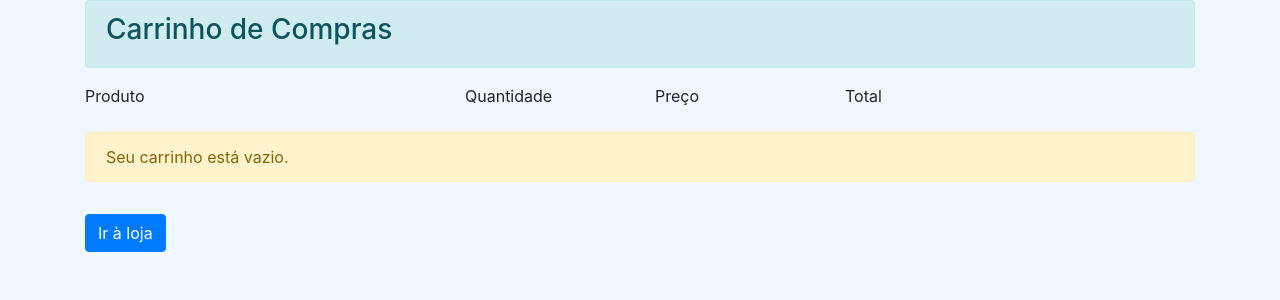
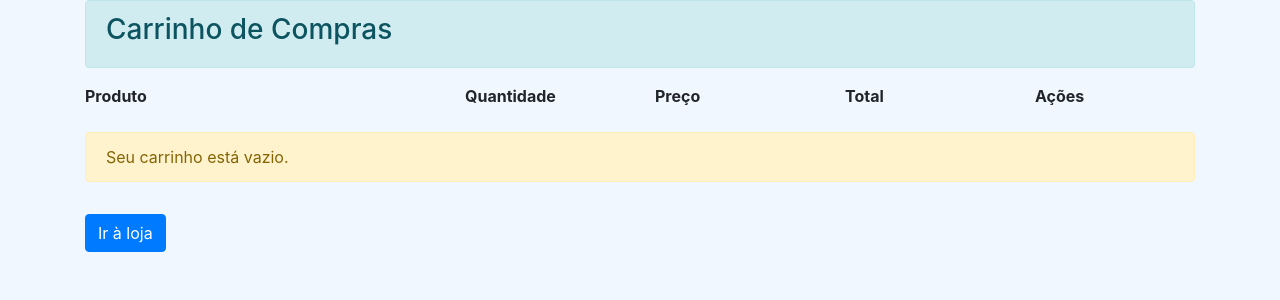
Before and after one commit to marcoantoniojs/ProgWeb2025, a Django app: page /carrinho/ in a window 1280 px wide. Shown: the part 56-356 px from the top of the page. Run offline with Django 4.2, Linux system fonts and the light colour scheme; parts of the project's set-up code (start-up, migrations or seed data) failed here and were passed over; some libraries are stand-ins or nearby versions.

Commit message:
aula 26 - trabalhando com Carrinho + alterações

```diff
--- a/Loja/loja/templates/carrinho/carrinho-listar.html
+++ b/Loja/loja/templates/carrinho/carrinho-listar.html
@@ -1,38 +1,59 @@
 {% extends 'base.html' %}
 {% load static %}
+
 {% block title %}Carrinho{% endblock %}
+
 {% block styles %}
 <link rel="stylesheet" href="{% static 'css/home.css' %}">
 {% endblock %}
+
 {% block content %}
 <div id="content">
     <div class="container">
         <div class="alert alert-info">
             <h3>Carrinho de Compras</h3>
         </div>
+
         <div class="row">
-            <a class="col-md-4">Produto</a> <a class="col-md-2">Quantidade</a> <a
-class="col-md-2">Preço</a> <a class="col-md-2">Total</a> </div>
+            <div class="col-md-4"><strong>Produto</strong></div>
+            <div class="col-md-2"><strong>Quantidade</strong></div>
+            <div class="col-md-2"><strong>Preço</strong></div>
+            <div class="col-md-2"><strong>Total</strong></div>
+            <div class="col-md-2"><strong>Ações</strong></div>
+        </div>
+
         {% if itens %}
             {% for item in itens %}
-        <div class="row">
-            <a class="col-md-4"> {{ item.produto.Produto }}</a>
-            <a class="col-md-2"> {{ item.quantidade }}</a>
-            <a class="col-md-2">R$ {{ item.preco|floatformat:2 }}</a>
-            <a class="col-md-2">R$ {{ item.total }}</a>
-            <a class="col-md-2"> <form method="POST" action="{% url 'remover_carrinhoitem' item.id
-                %}" style="display:inline;"> {% csrf_token %} <button type="submit" class="btn
-                btn-danger">Excluir</button> </form> </a>
+                <div class="row mt-2">
+                    <div class="col-md-4">{{ item.produto.Produto }}</div>
+                    <div class="col-md-2">{{ item.quantidade }}</div>
+                    <div class="col-md-2">R$ {{ item.preco|floatformat:2 }}</div>
+                    <div class="col-md-2">R$ {{ item.total }}</div>
+
+
+                    <div class="col-md-2">
+                        <form method="POST" action="{% url 'remover_carrinhoitem' item.id %}" style="display:inline;">
+                            {% csrf_token %}
+                            <button type="submit" class="btn btn-danger btn-sm">Excluir</button>
+                        </form>
+                    </div>
                 </div>
             {% endfor %}
-    <h5 class="mt-4">Total: R$ {{ carrinho.total|floatformat:2 }}</h3>
+
+            <h5 class="mt-4">Total: R$ {{ carrinho.total|floatformat:2 }}</h5>
+
             <div class="mt-4">
                 <a href="{% url 'home' %}" class="btn btn-secondary">Voltar à loja</a>
                 <a href="{% url 'confirmar_carrinho' %}" class="btn btn-success">Finalizar Compra</a>
             </div>
+
         {% else %}
             <div class="alert alert-warning mt-4" role="alert">
                 Seu carrinho está vazio.
             </div>
+
             <a href="{% url 'home' %}" class="btn btn-primary mt-3">Ir à loja</a>
-{% endif %}</div></div>{% endblock %}
+        {% endif %}
+    </div>
+</div>
+{% endblock %}
--- a/Loja/loja/views/CarrinhoView.py
+++ b/Loja/loja/views/CarrinhoView.py
@@ -1,5 +1,5 @@
 from django.shortcuts import render, get_object_or_404, redirect
-from loja.models import Produto, Carrinho, CarrinhoItem
+from loja.models import Produto, Carrinho, CarrinhoItem, Usuario
 from datetime import datetime
 from django.contrib.auth.decorators import login_required
 from django.utils import timezone
```
Lines whose indentation alone changed are shown as unchanged.
